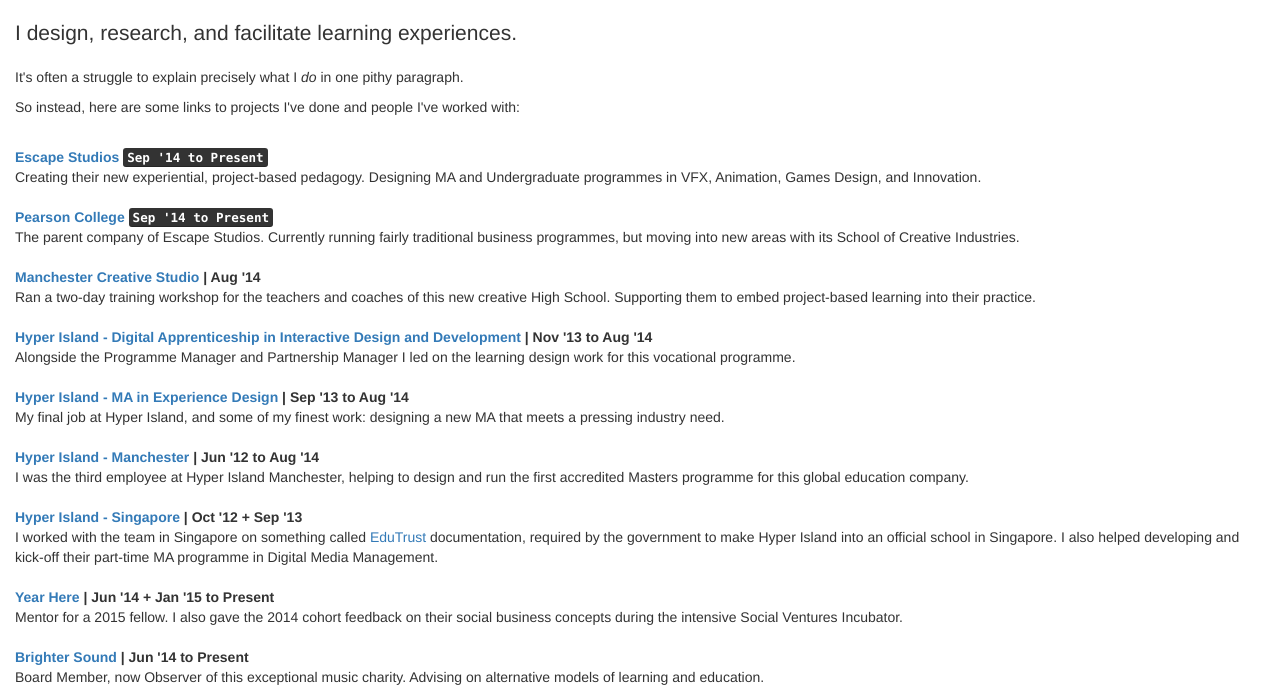
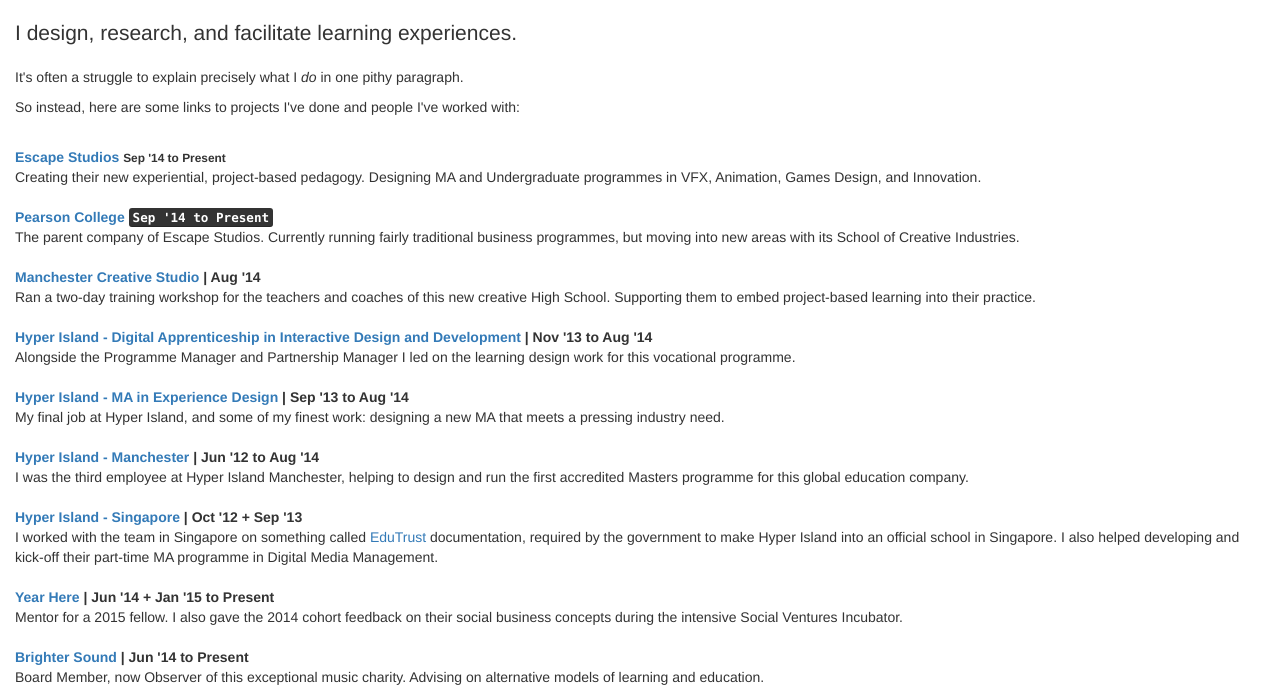
Before and after one commit to jimrali/jimrali-basic, a plain HTML site: page index.html in a window 1280 px wide. Shown: the part 102-800 px from the top of the page. Drawn offline with nearby package versions, Linux system fonts and the light colour scheme.

Commit message:
Update index.html

```diff
--- a/index.html
+++ b/index.html
@@ -110,7 +110,7 @@
       <p>So instead, here are some links to projects I've done and people I've worked with:</p>
       <dl>
   <br>
-  <dt><a href="http://www.escapestudios.com/">Escape Studios</a> <kbd>Sep '14 to Present</kbd></dt>
+  <dt><a href="http://www.escapestudios.com/">Escape Studios</a> <small>Sep '14 to Present</small></dt>
   <dd>Creating their new experiential, project-based pedagogy. Designing MA and Undergraduate programmes in VFX, Animation, Games Design, and Innovation.</dd>
   <br>
   <dt><a href="http://www.pearsoncollege.com/">Pearson College</a> <kbd>Sep '14 to Present</kbd></dt>
```
